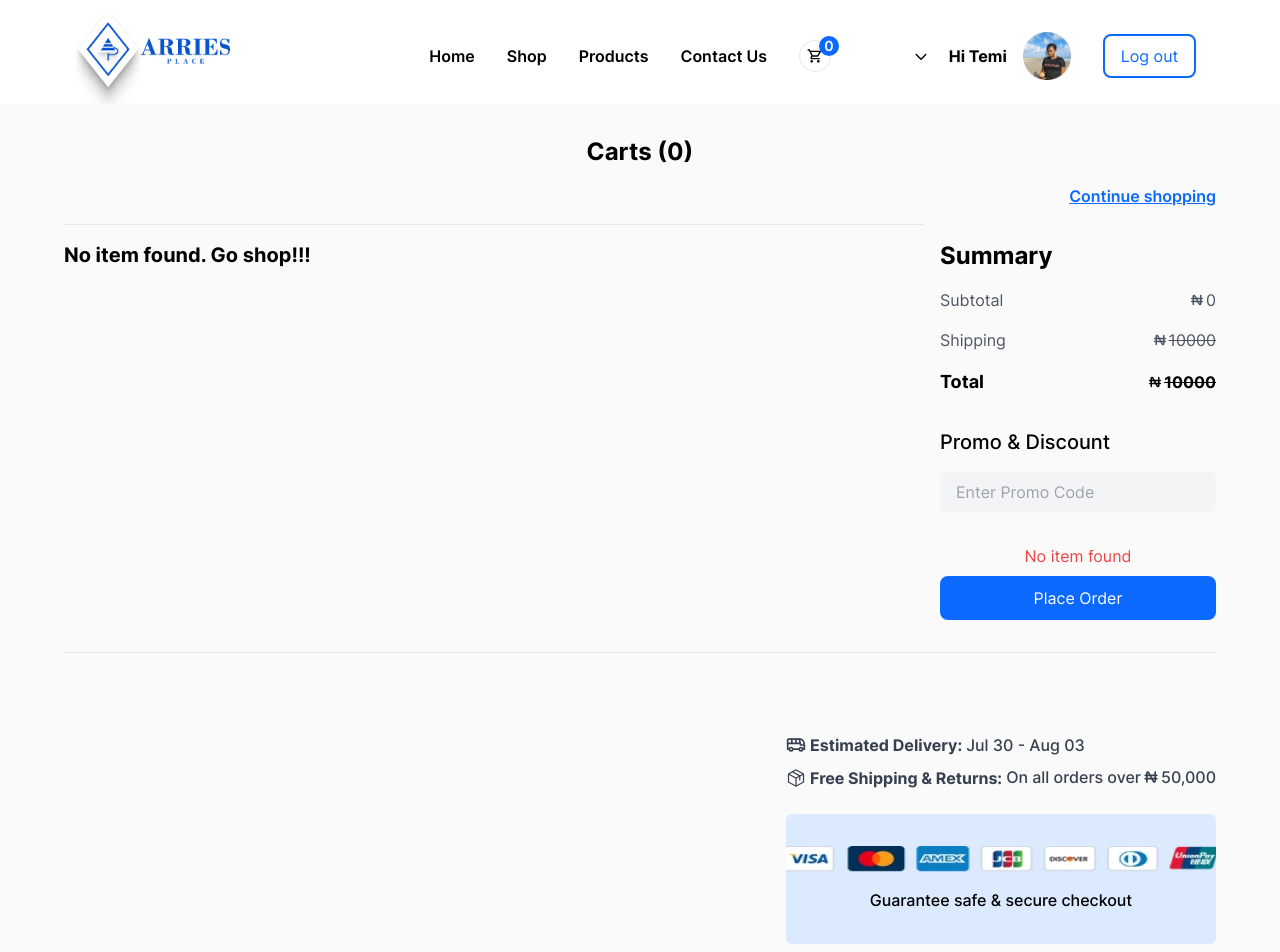
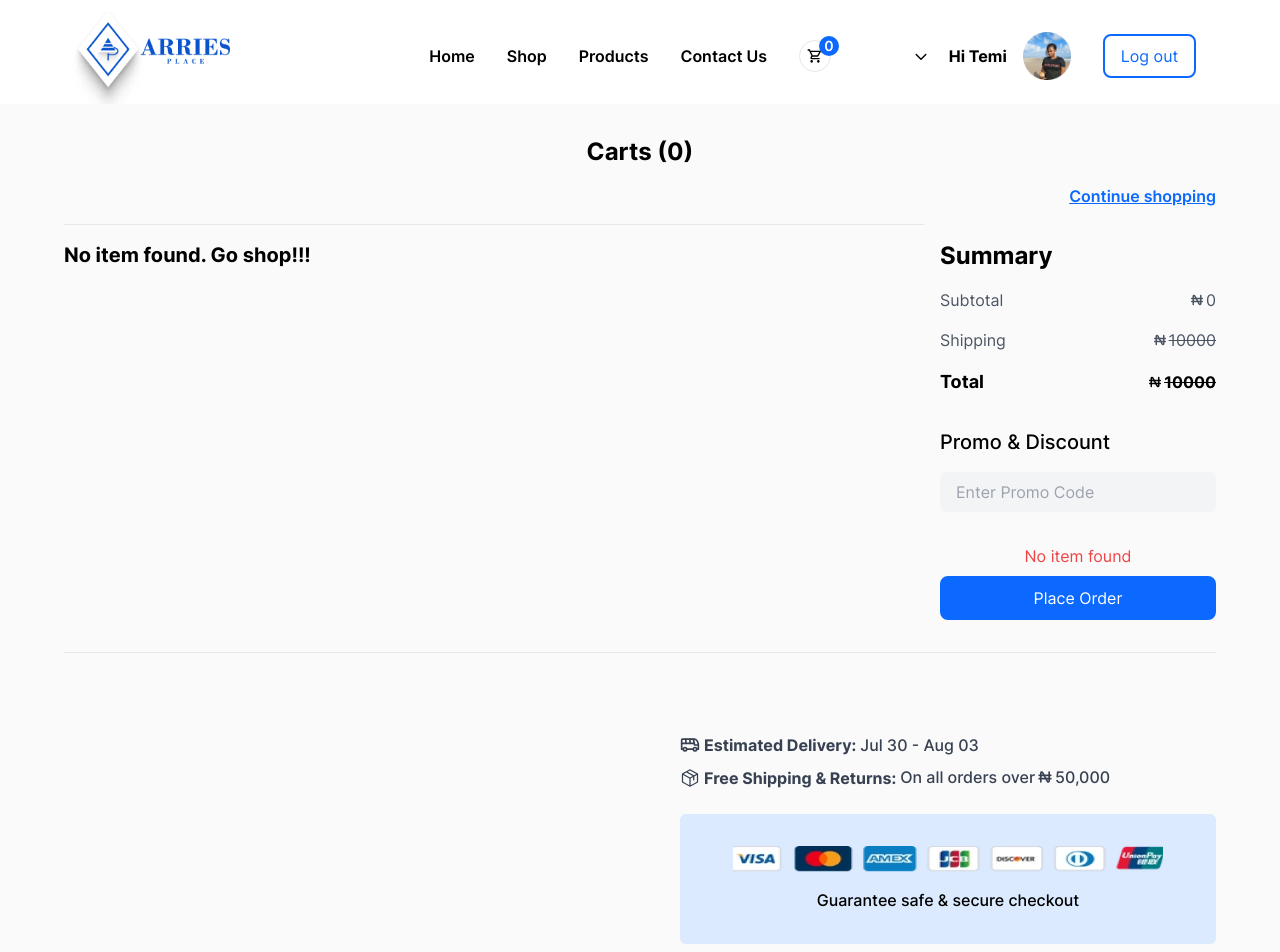
Before and after one commit to Adufe-Obanijesu/HNG_Shop, a Next.js app: page /cart in a window 1280 px wide. Shown: the top 952 px of the page. Built offline with nearby package versions, Linux system fonts and the light colour scheme.

Commit message:
fixed cart image overflow

```diff
--- a/pages/cart/index.jsx
+++ b/pages/cart/index.jsx
@@ -150,7 +150,7 @@ export default function Cart() {
       </section>
 
       <section className="flex justify-end -mx-4 md:mx-0">
-        <div className="lg:col-start-2 lg:pl-10">
+        <div className="lg:pl-10 lg:w-1/2 md:w-2/3">
           <p className="text-gray-700 v-center gap-1 mx-4 md:mx-0">
             <TbBus className="inline text-xl shrink-0" />
             <span className="font-bold">Estimated Delivery:</span>
@@ -169,7 +169,7 @@ export default function Cart() {
             </span>
           </p>
 
-          <div className="mt-6 w-full py-8 md:rounded-md bg-blue-100 flex justify-center">
+          <div className="mt-6 w-full py-8 px-4 md:rounded-md bg-blue-100 flex justify-center">
             <div className="">
               <div>
                 <Image
--- a/pages/products/[product]/index.jsx
+++ b/pages/products/[product]/index.jsx
@@ -84,7 +84,7 @@ export default function Product({ productId }) {
             {productDetails.map((product) => {
               return (
                 <div
-                  className="p-1 cursor-pointer hover:border-2 border-primary"
+                  className={`p-1 cursor-pointer hover:border border-primary ${product.id == productId && "border-2 border-primary"}`}
                   key={product.img}
                 >
                   <Image
```
